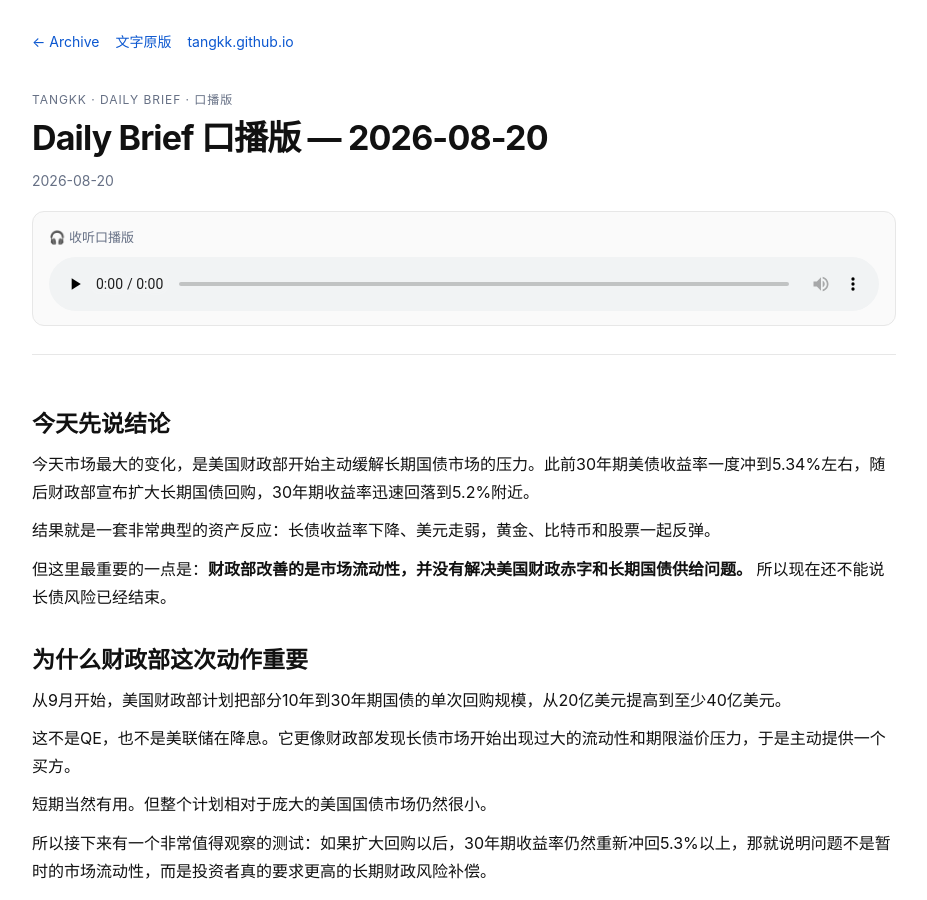
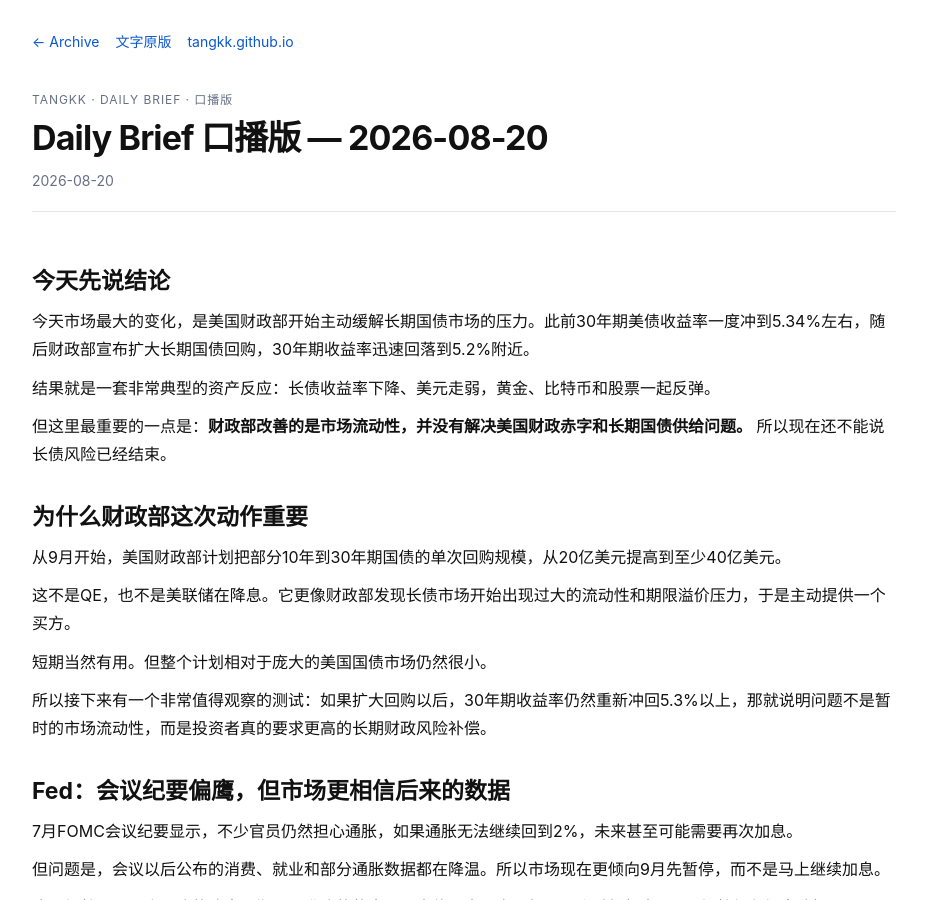
Before and after one commit to tangkk/daily_brief, a Jekyll site: the page built from spoken/2026-08-20.md, in a window 1280 px wide and 900 px high. Shown: the whole window, without its empty margins (176-1103 px from the left). Built offline with Jekyll 4.4.1, drawn with Linux system fonts in a browser that asks for light colours.

Commit message:
Show spoken audio only from 2026-08-21

```diff
--- a/_layouts/spoken_brief.html
+++ b/_layouts/spoken_brief.html
@@ -11,14 +11,14 @@
 </head>
 <body>
   <main class="page">
-    <nav class="nav"><a href="{{ '/' | relative_url }}">← Archive</a><a href="{{ '/2026/08/20/' | relative_url }}">文字原版</a><a href="https://tangkk.github.io/">tangkk.github.io</a></nav>
+    <nav class="nav"><a href="{{ '/' | relative_url }}">← Archive</a><a href="{{ page.date | date: '/%Y/%m/%d/' | relative_url }}">文字原版</a><a href="https://tangkk.github.io/">tangkk.github.io</a></nav>
     <header>
       <p class="kicker">tangkk · Daily Brief · 口播版</p>
       <h1>{{ page.title }}</h1>
       <p class="date">{{ page.date | date: "%Y-%m-%d" }}</p>
       {% assign audio_date = page.date | date: "%Y-%m-%d" %}
       {% assign audio_url = site.data.audio[audio_date] %}
-      {% if audio_url %}<div class="audio-box"><p class="audio-label">🎧 收听口播版</p><audio controls preload="none" src="{{ audio_url }}">Your browser does not support audio playback.</audio></div>{% endif %}
+      {% if audio_date >= "2026-08-21" and audio_url %}<div class="audio-box"><p class="audio-label">🎧 收听口播版</p><audio controls preload="none" src="{{ audio_url }}">Your browser does not support audio playback.</audio></div>{% endif %}
     </header>
     <article>{{ content }}</article>
     <footer class="footer">Daily Brief · Spoken Edition</footer>
```
